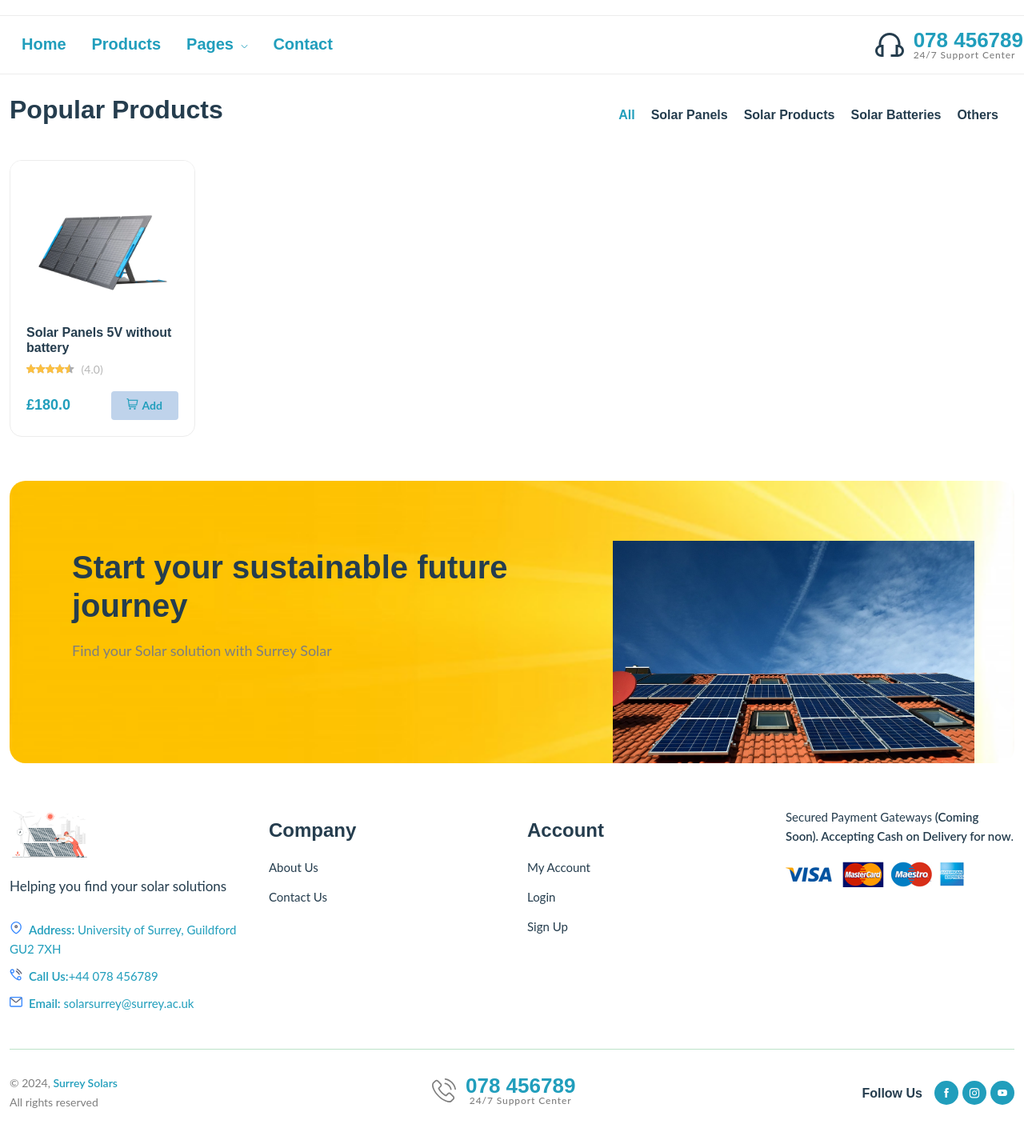
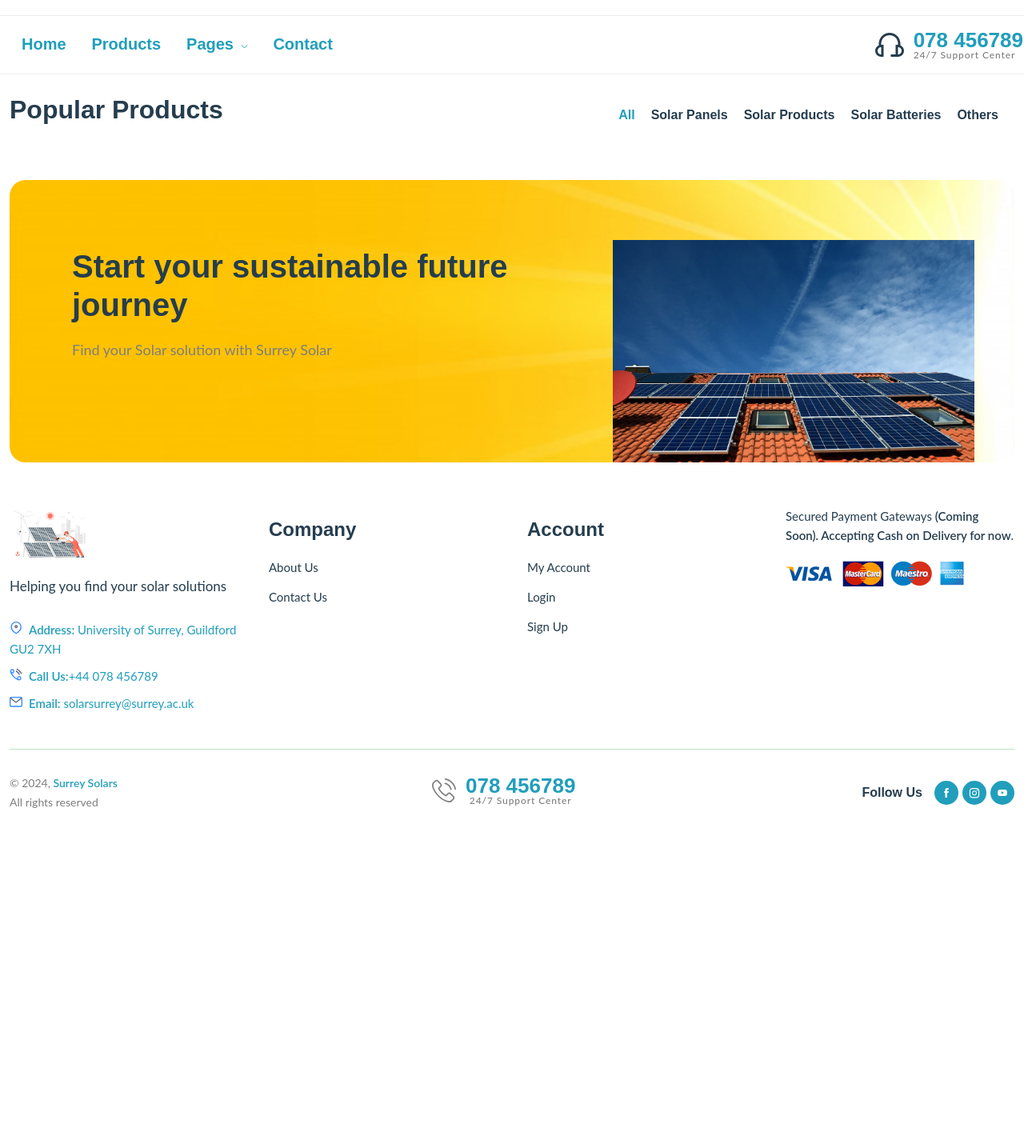
Before and after one commit to DarakhshanF/Django-eComm-app, a Django app: page /users/ in a window 1280 px wide. Shown: the part 228-1648 px from the top of the page at 80% size. After the commit the page ends 1238 px from the top, so only its background shows below. Run offline with Django 4.2, Linux system fonts and the light colour scheme; data that the repository does not hold is empty; parts of the project's set-up code (start-up, migrations or seed data) failed here and were passed over; some libraries are stand-ins or nearby versions.

Commit message:
Remove the rating from product display

```diff
--- a/eCommerce/templates/users/homepage.html
+++ b/eCommerce/templates/users/homepage.html
@@ -29,35 +29,6 @@
                 <div class="tab-content" id="myTabContent">
                     <div class="tab-pane fade show active" id="tab-one" role="tabpanel" aria-labelledby="tab-one">
                         <div class="row product-grid-4">
-                            <div class="col-lg-1-5 col-md-4 col-12 col-sm-6">
-                                <div class="product-cart-wrap mb-30 wow animate__animated animate__fadeIn" data-wow-delay=".1s">
-                                    <div class="product-img-action-wrap">
-                                        <div class="product-img product-img-zoom">
-                                            <a href="shop-product-right.html">
-                                                <img class="default-img" src="{% static 'assets/imgs/shop/product-solar-2.png' %}" alt="" />
-                                                <img class="hover-img" src="{% static 'assets/imgs/shop/product-1-2.jpg' %}" alt="" />
-                                            </a>
-                                        </div>
-                                    </div>
-                                    <div class="product-content-wrap">
-                                        <h2><a href="shop-product-right.html">Solar Panels 5V without battery</a></h2>
-                                        <div class="product-rate-cover">
-                                            <div class="product-rate d-inline-block">
-                                                <div class="product-rating" style="width: 90%"></div>
-                                            </div>
-                                            <span class="font-small ml-5 text-muted"> (4.0)</span>
-                                        </div>
-                                        <div class="product-card-bottom">
-                                            <div class="product-price">
-                                                <span>£180.0</span>
-                                            </div>
-                                            <div class="add-cart">
-                                                <a class="add" href="usercart.html"><i class="fi-rs-shopping-cart mr-5"></i>Add </a>
-                                            </div>
-                                        </div>
-                                    </div>
-                                </div>
-                            </div>
                             <!--end product card-->
                             {% for prod in products %}
                             <div class="col-lg-1-5 col-md-4 col-12 col-sm-6">
@@ -72,14 +43,7 @@
                                         </div>
                                     </div>
                                     <div class="product-content-wrap">
-                                        {% comment %} <h2><a href="shop-product-right.html">Solar Panels 10V with battery</a></h2> {% endcomment %}
                                         <h2><a href="shop-product-right.html">{{ prod.name }}</a></h2>
-                                        <div class="product-rate-cover">
-                                            <div class="product-rate d-inline-block">
-                                                <div class="product-rating" style="width: 80%"></div>
-                                            </div>
-                                            <span class="font-small ml-5 text-muted"> (3.5)</span>
-                                        </div>
                                         <div class="product-card-bottom">
                                             <div class="product-price">
                                                 <span>{{ prod.price }}</span>
```
